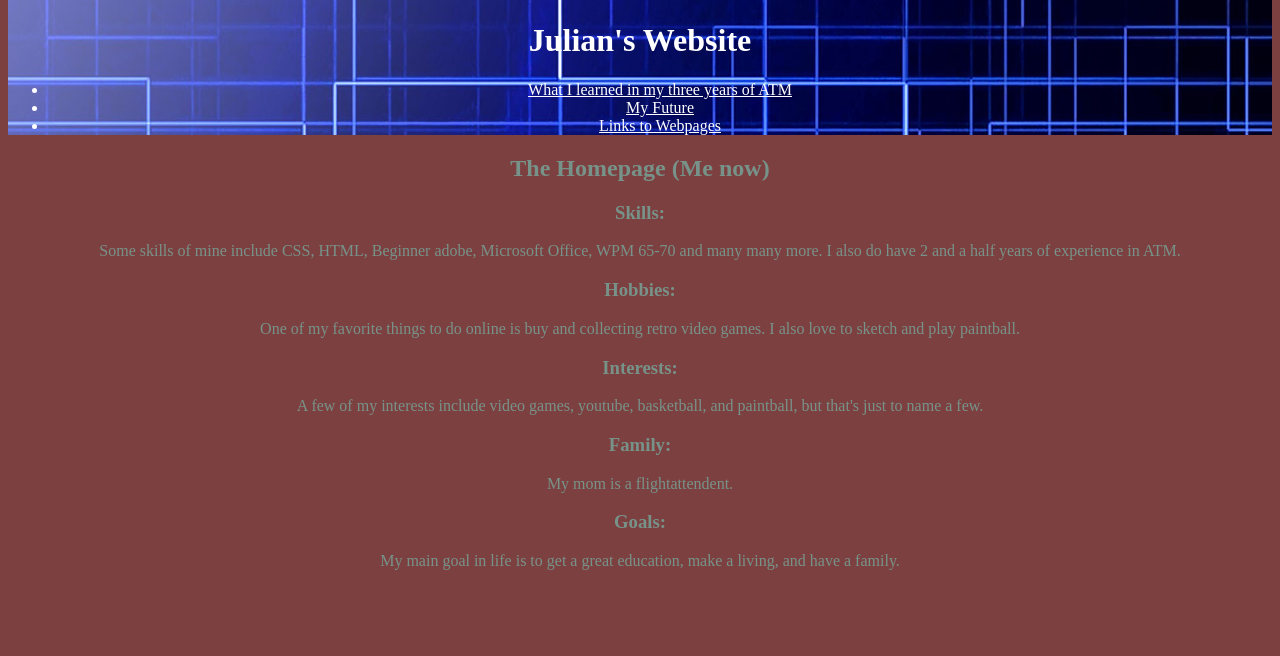
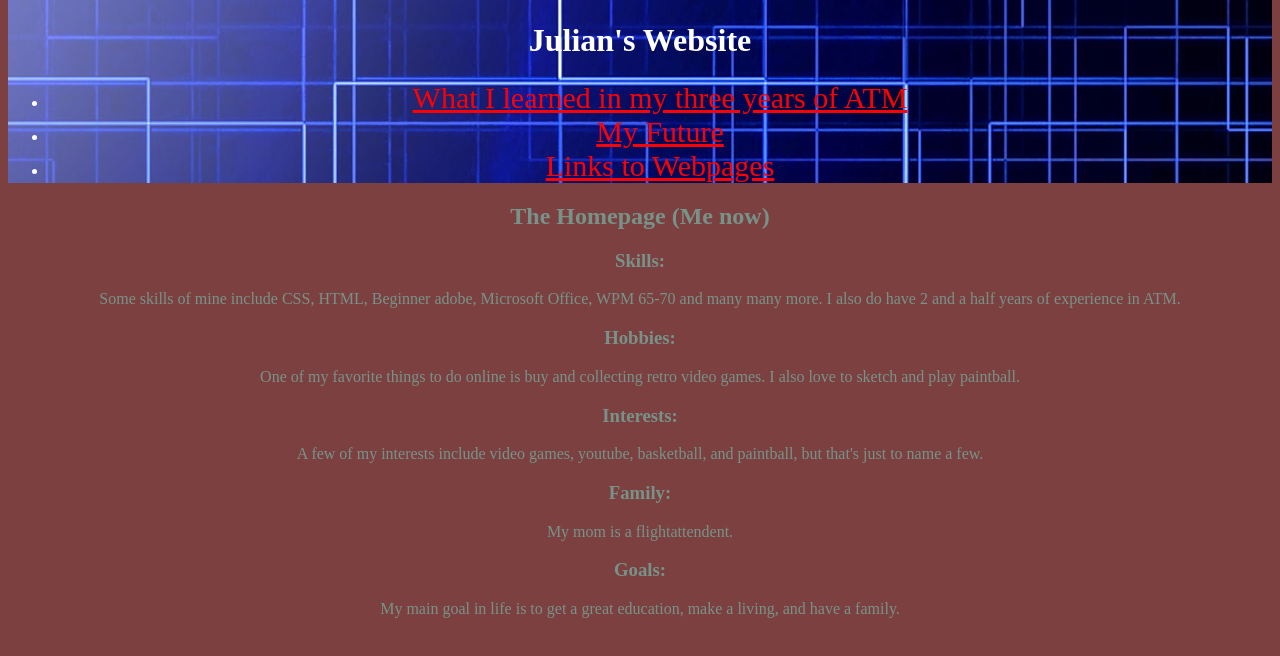
Before and after one commit to juliancancode/juliancancode.github.io, a plain HTML site: page index.html in a window 1280 px wide. Shown: the part 86-742 px from the top of the page. Drawn offline with Linux system fonts and the light colour scheme.

Commit message:
Update myStyle.css

```diff
--- a/myStyle.css
+++ b/myStyle.css
@@ -11,5 +11,7 @@
 				text-align: center;
 			}
 	a {
-      				color: white;
+      				color: red;
+				text-align: center;
+				font-size: 30px;
 	    		}
```
